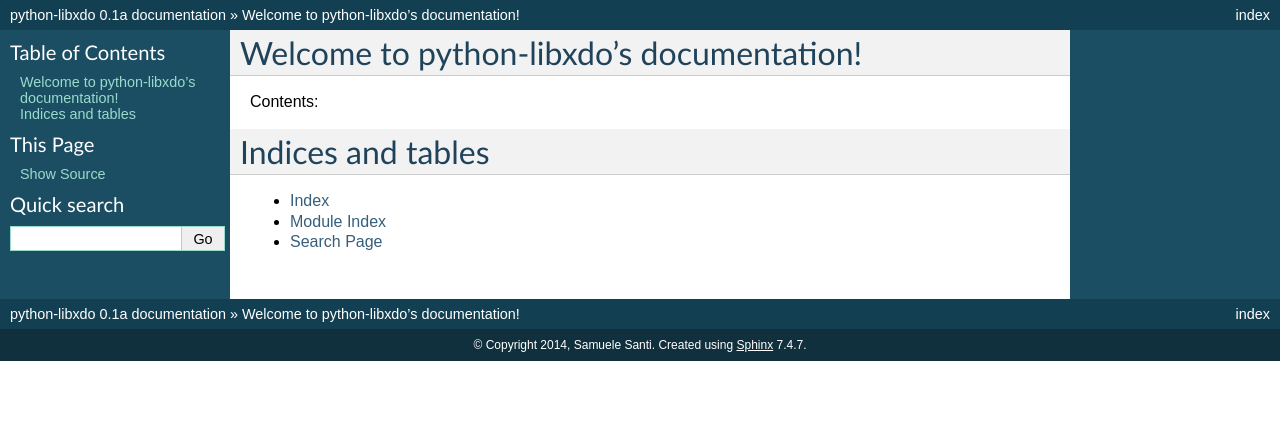
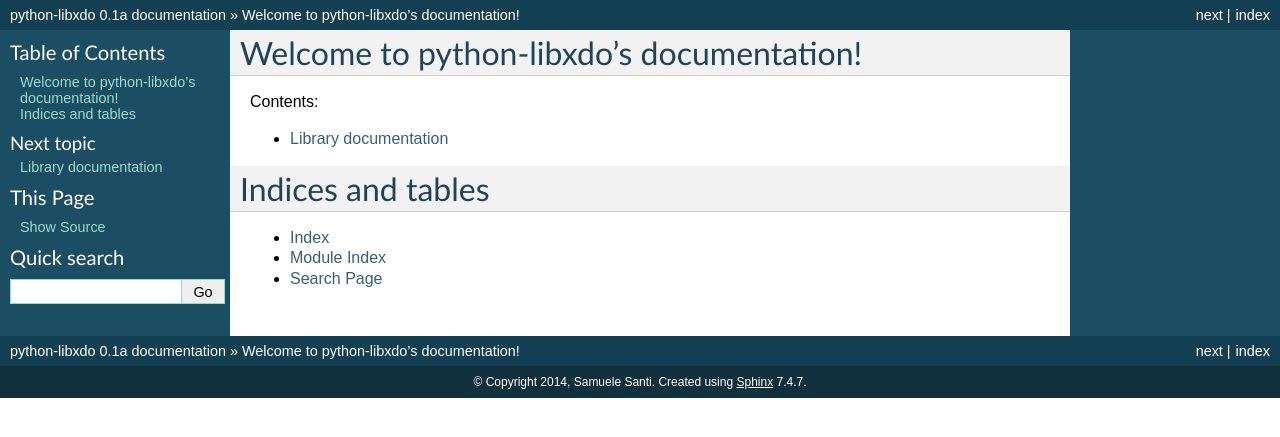
Before and after one commit to rshk/python-libxdo, a Sphinx documentation site: the page built from docs/source/index.rst, in a window 1280 px wide. Shown: the top 437 px of the page. Built offline with Sphinx 7.4.7, drawn with Linux system fonts in a browser that asks for light colours.

Commit message:
Added automatic documentation of the main library

```diff
--- a/docs/source/index.rst
+++ b/docs/source/index.rst
@@ -11,6 +11,7 @@
 .. toctree::
    :maxdepth: 2
 
+   library
 
 
 Indices and tables
--- /dev/null
+++ b/docs/source/library.rst
@@ -0,0 +1,7 @@
+Library documentation
+#####################
+
+
+.. automodule:: xdo
+    :members:
+    :undoc-members:
```
